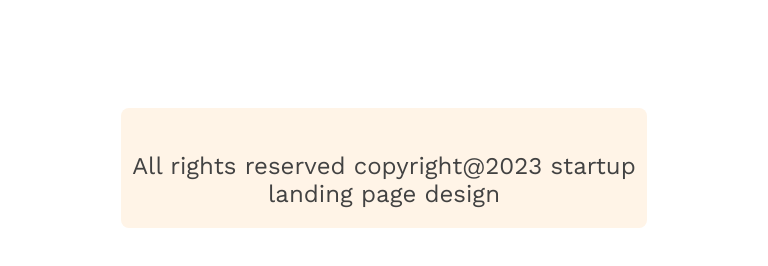
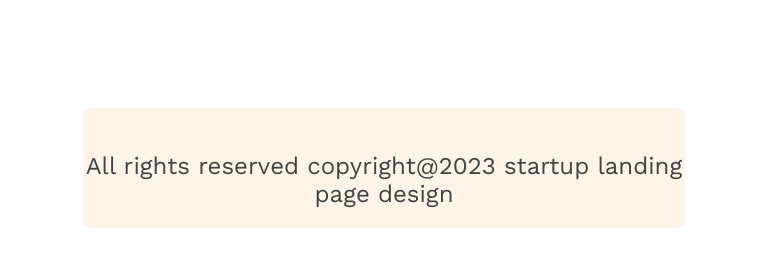
Before and after one commit to Muinul-Islam/g3-architect-website, a plain HTML site: page index.html in a window 768 px wide. Shown: the part 6119-6385 px from the top of the page. Drawn offline with nearby package versions, Linux system fonts and the light colour scheme.

Commit message:
completed

```diff
--- a/styles/style.css
+++ b/styles/style.css
@@ -275,4 +275,7 @@ main {
     header {
         padding: 50px;
     }
+    .footer{
+        width: 80%;
+    }
 }
```
